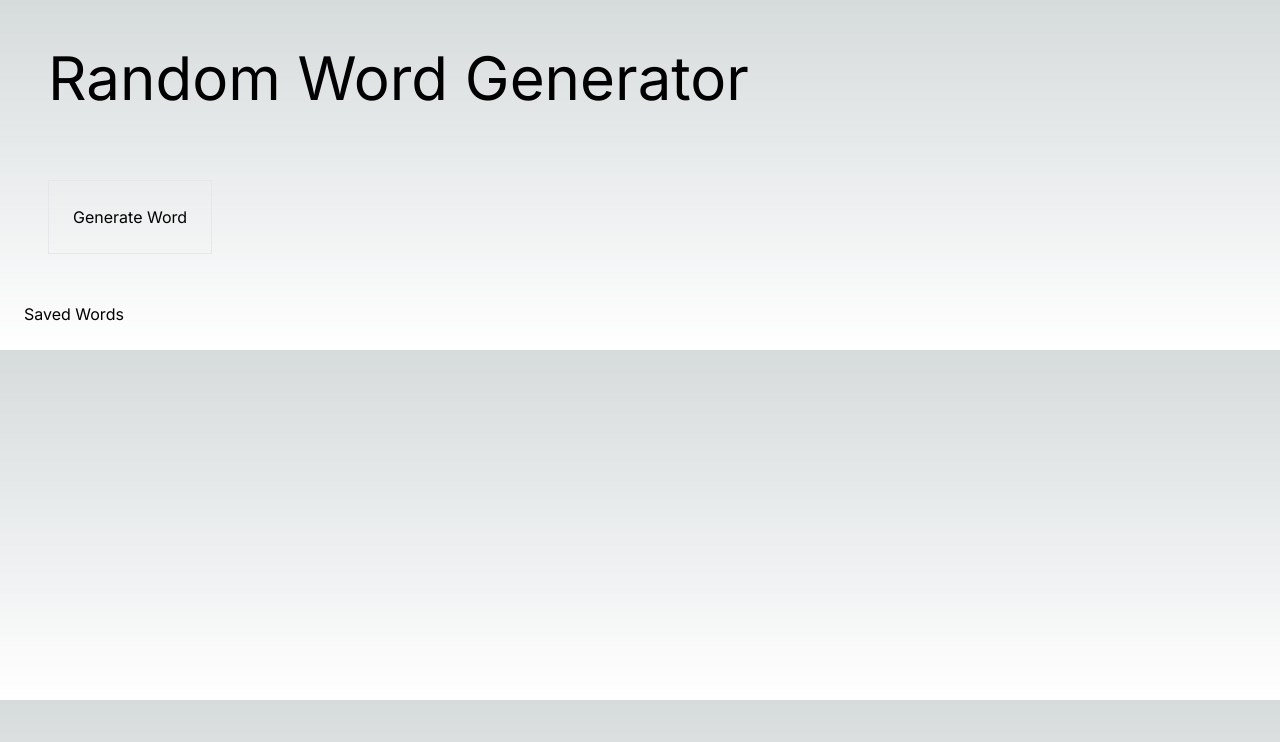
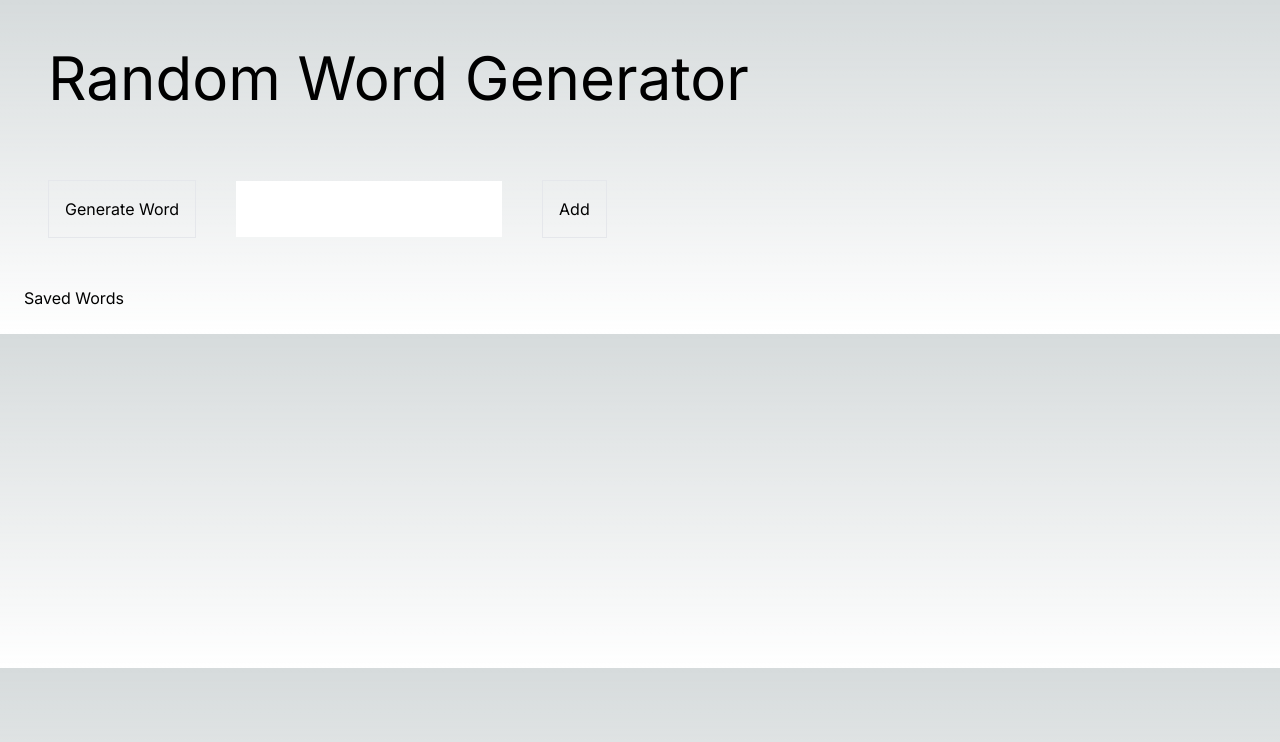
Before and after one commit to Kris-Furer/random-word-generator, a Next.js app: page / in a window 1280 px wide. Shown: the top 742 px of the page. Built offline with nearby package versions, Linux system fonts and the light colour scheme.

Commit message:
Added input

```diff
--- /dev/null
+++ b/app/components/Button.jsx
@@ -0,0 +1,11 @@
+'use client'
+
+export default function Button({onClick, children  }) {
+
+
+    return (
+      <button onClick={onClick} className="generate-button border m-6 p-4" >
+       {children}
+      </button>
+    );
+  }
--- a/app/components/GenerateButton.jsx
+++ /dev/null
@@ -1,11 +0,0 @@
-'use client'
-
-export default function GenerateButton({onClick, children  }) {
-
-
-    return (
-      <button onClick={onClick} className="generate-button border m-6 p-6 ">
-       {children}
-      </button>
-    );
-  }
--- a/app/components/WordsContainer.jsx
+++ b/app/components/WordsContainer.jsx
@@ -1,13 +1,15 @@
 'use client';
 import React, { useState } from 'react';
-import GenerateButton from "./GenerateButton";
+import Button from "./Button";
 
 
 const WordsContainer = () => {
 
   const [words, setWords] = useState([])
   const [savedWords, setSavedWords] = useState([])
-  const [useError, setUserError] = useState([])
+  const [userError, setUserError] = useState([])
+  const [inputValue, setInputValue] = useState([])
+
 
   const fakeData = ["cow", "pig"]
 
@@ -25,18 +27,34 @@ const WordsContainer = () => {
   };
 
   // Add the new saved word to the previous
-  const saveWord = (word) => {
-    setSavedWords([...savedWords, word]);
+  const saveWord = (word, clearInput = true) => {
+    if (savedWords.includes(word)) {
+      setUserError("Word already saved");
+    } else {
+      setSavedWords([...savedWords, word]);
+      setUserError('');
+    }
+    if (clearInput) {
+      setInputValue('');
+    }
   }
   const removeWord = (wordToRemove) => {
     // Use filter to keep all saved words except the one clcicked
     setSavedWords(savedWords.filter((w) => w !== wordToRemove));
   }
-
+  const handleOnChange = (event) => {
+    setInputValue(event.target.value);
+  }
 
   return (
     <div>
-      <GenerateButton onClick={fetchWords}>Generate Word</GenerateButton>
+      <Button onClick={fetchWords}>Generate Word</Button>
+      <input value={inputValue}  onChange={() => handleOnChange(event)} className='text-black p-4 m-4 ' type="text" />
+      <Button onClick={() => saveWord(inputValue, true)}>Add</Button>
+
+      <p>
+        {userError}
+      </p>
 
       <ul className='m-6'>
         {words.map((word) => (
@@ -52,9 +70,9 @@ const WordsContainer = () => {
       <ul className='m-6'>
         {savedWords.map((savedWord) => (
           <li
-          key={savedWord}
-          onClick={() => removeWord(savedWord)}
-          className='p-6 border border-white inline-block cursor-pointer m-3'>{savedWord}</li>
+            key={savedWord}
+            onClick={() => removeWord(savedWord)}
+            className='p-6 border border-white inline-block cursor-pointer m-3'>{savedWord}</li>
         ))}
       </ul>
     </div>
```
